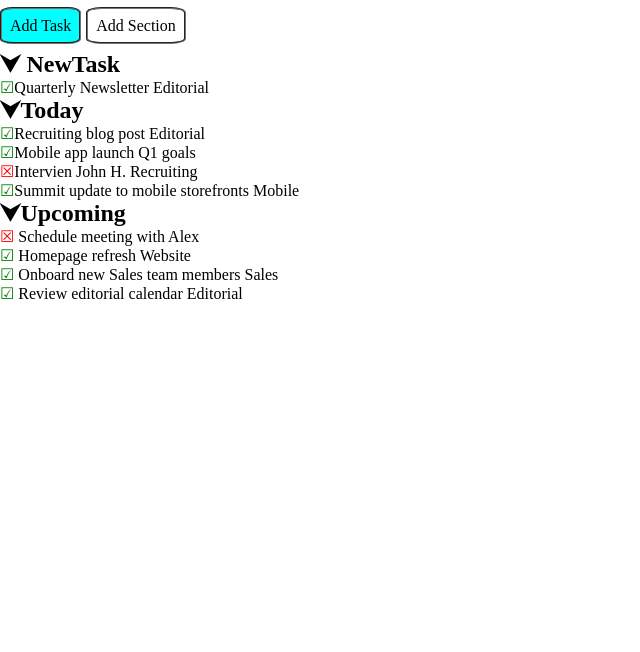
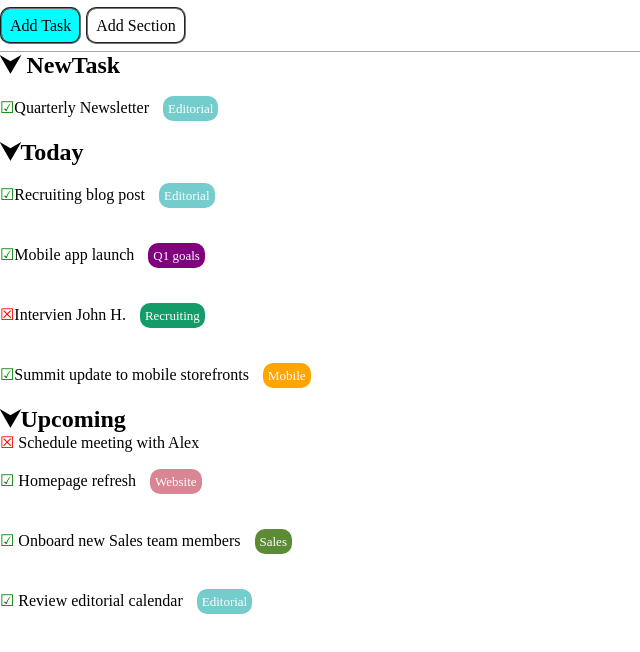
Before and after one commit to SergioScata/html-css-toboolist, a plain HTML site: page index.html in a window 1280 px wide. Shown: the part 56-708 px from the top of the page, without its empty margins (0-640 px from the left). Drawn offline with Linux system fonts and the light colour scheme.

Commit message:
Added Style

```diff
--- a/index.html
+++ b/index.html
@@ -1,5 +1,6 @@
 <!DOCTYPE html>
 <html lang="en">
+
 <head>
     <meta charset="UTF-8">
     <meta name="viewport" content="width=device-width, initial-scale=1.0">
@@ -8,6 +9,7 @@
     <link rel="stylesheet" href="./style/style.css">
 
 </head>
+
 <body>
     <header>
 
@@ -16,7 +18,7 @@
     </header>
 
     <main>
-        <div>
+        <div class="border-bottom">
             <p><span class="first-form">Add Task</span><span class="second-form">Add Section</span></p>
         </div>
 
@@ -24,30 +26,36 @@
 
         <div>
             <h2>&#11167; NewTask</h2>
-            <p><span class="color-green">&#9745;</span>Quarterly Newsletter <span class="third-form">Editorial</span></p>
+            <p><span class="color-green">&#9745;</span>Quarterly Newsletter <span class="third-form">Editorial</span>
+            </p>
         </div>
 
         <div>
             <h2>&#11167;Today</h2>
-            <p><span class="color-green"> &#9745;</span>Recruiting blog post <span class="third-form">Editorial</span></p>
+            <p><span class="color-green"> &#9745;</span>Recruiting blog post <span class="third-form">Editorial</span>
+            </p>
 
             <p><span class="color-green">&#9745;</span>Mobile app launch <span class="fourth-form">Q1 goals</span></p>
 
-            <p><span class="color-red"> &#9746;</span>Intervien John H. <span class="fifth-form"></span>Recruiting</p>
+            <p><span class="color-red"> &#9746;</span>Intervien John H. <span class="fifth-form">Recruiting</span></p>
 
-            <p><span class="color-green">&#9745;</span>Summit update to mobile storefronts <span class="sixth-form">Mobile</span></p>
+            <p><span class="color-green">&#9745;</span>Summit update to mobile storefronts <span
+                    class="sixth-form">Mobile</span></p>
 
         </div>
 
         <div>
             <h2>&#11167;Upcoming</h2>
             <p><span class="color-red">&#9746;</span> Schedule meeting with Alex</p>
-            <p><span class="color-green">&#9745;</span> Homepage refresh <span class="seventh-form"></span>Website</p>
-            <p><span class="color-green">&#9745;</span> Onboard new Sales team members <span class="eighth-form"></span>Sales</p>
-            <p><span class="color-green">&#9745;</span> Review editorial calendar <span class="third-form">Editorial</span></p>
+            <p><span class="color-green">&#9745;</span> Homepage refresh <span class="seventh-form">Website</span></p>
+            <p><span class="color-green">&#9745;</span> Onboard new Sales team members <span
+                    class="eighth-form">Sales</span></p>
+            <p><span class="color-green">&#9745;</span> Review editorial calendar <span
+                    class="third-form">Editorial</span></p>
         </div>
 
     </main>
 
 </body>
+
 </html>
--- a/style/style.css
+++ b/style/style.css
@@ -1,32 +1,108 @@
-*{
+* {
     border: 0;
-    margin:0;
+    margin: 0;
 }
 
 .first-form {
     width: 80px;
     height: 20px;
     background-color: aqua;
-    border:2px groove rgb(117, 112, 112);
-    border-radius: 15%;
+    border: 2px groove rgb(117, 112, 112);
+    border-radius: 10px;
     line-height: 20px;
     padding: 8px;
 }
 
-.second-form{
+.second-form {
     width: 300px;
     height: 100px;
-    border:2px groove rgb(121, 116, 116);
-    border-radius: 15%;
+    border: 2px groove rgb(121, 116, 116);
+    border-radius: 10px;
     line-height: 50px;
-    margin-left:5px ;
+    margin-left: 5px;
     padding: 8px;
 }
 
-.color-green{
+.color-green {
     color: green;
 }
 
-.color-red{
+.color-red {
     color: red;
 }
+
+.border-bottom {
+    border-bottom: 1px solid darkgray;
+}
+
+.third-form {
+    width: 100px;
+    height: 60px;
+    border-radius: 10px;
+    background-color: rgb(116, 204, 204);
+    font-size: small;
+    line-height: 60px;
+    padding: 5px;
+    margin: 10px;
+    color: white;
+}
+
+.fourth-form {
+    width: 100px;
+    height: 60px;
+    border-radius: 10px;
+    background-color: purple;
+    font-size: small;
+    line-height: 60px;
+    padding: 5px;
+    margin: 10px;
+    color: white;
+}
+
+.fifth-form {
+    width: 100px;
+    height: 60px;
+    border-radius: 10px;
+    background-color: rgb(20, 156, 104);
+    font-size: small;
+    line-height: 60px;
+    padding: 5px;
+    margin: 10px;
+    color: white;
+}
+
+.sixth-form {
+    width: 100px;
+    height: 60px;
+    border-radius: 10px;
+    background-color: orange;
+    font-size: small;
+    line-height: 60px;
+    padding: 5px;
+    margin: 10px;
+    color: white;
+}
+
+.seventh-form {
+    width: 100px;
+    height: 60px;
+    border-radius: 10px;
+    background-color: rgb(216, 134, 148);
+    font-size: small;
+    line-height: 60px;
+    padding: 5px;
+    margin: 10px;
+    color: white;
+}
+
+.eighth-form {
+    width: 100px;
+    height: 60px;
+    border-radius: 10px;
+    background-color: rgb(92, 139, 54);
+    font-size: small;
+    line-height: 60px;
+    padding: 5px;
+    margin: 10px;
+    color: white;
+}
```
